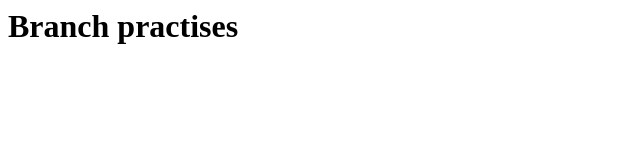
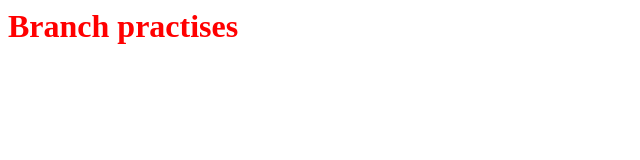
Before and after one commit to perfectsudip/foodorderingapps, a plain HTML site: page pages/index.html in a window 1280 px wide. Shown: the whole page, without its empty margins (0-640 px from the left). Drawn offline with Linux system fonts and the light colour scheme.

Commit message:
merge commited

```diff
--- a/pages/index.html
+++ b/pages/index.html
@@ -1,5 +1,7 @@
 <html>
-
+		<head>
+			<link href="./costume.css" rel="stylesheet" type="text/css">
+		</head>
 		<body>
 			<h1> Branch practises </h1>
 
```
